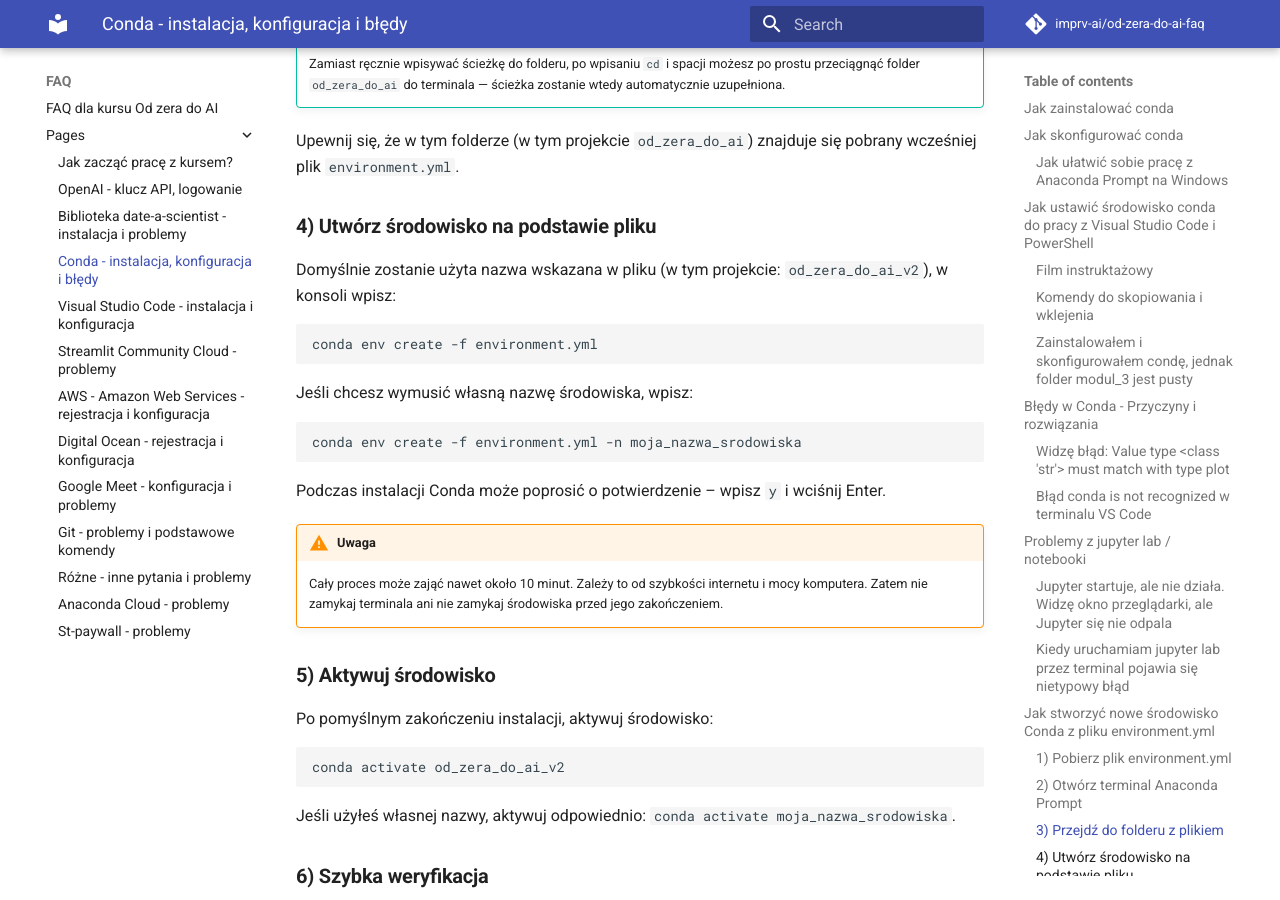
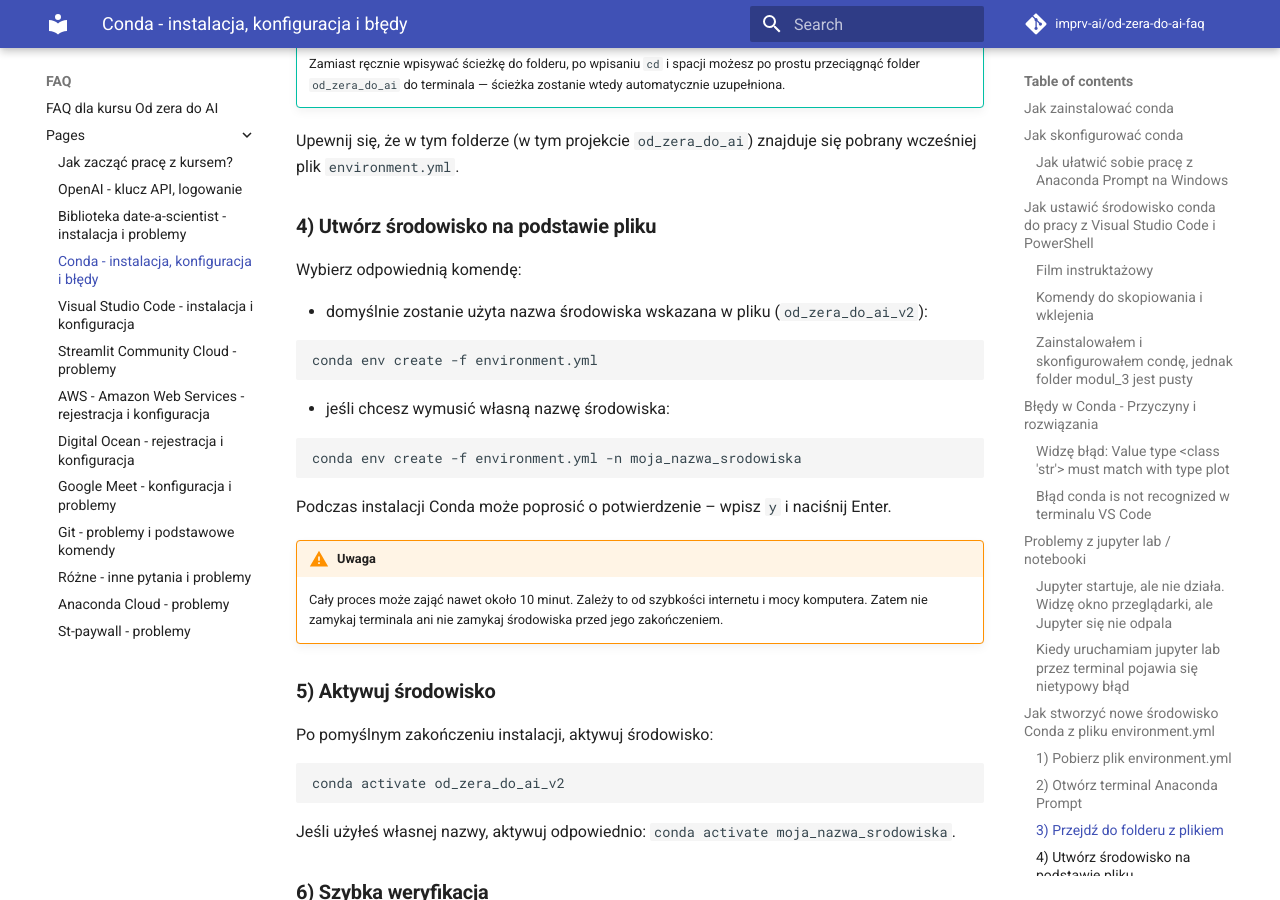
Before and after one commit to imprv-ai/od-zera-do-ai-faq, an MkDocs documentation site: the page built from docs/pages/04_conda.md, in a window 1280 px wide and 900 px high, scrolled down 12036 px. Built offline with MkDocs 1.6.1 and Material for MkDocs 9.7.7, drawn with Linux system fonts in a browser that asks for light colours; comment, search, counter and statistics services are not loaded.

Commit message:
Improving language for better understanding

````diff
--- a/docs/pages/04_conda.md
+++ b/docs/pages/04_conda.md
@@ -277,19 +277,21 @@ Upewnij się, że w tym folderze (w tym projekcie `od_zera_do_ai`) znajduje się
 
 ### **4) Utwórz środowisko na podstawie pliku**
 
-Domyślnie zostanie użyta nazwa wskazana w pliku (w tym projekcie: `od_zera_do_ai_v2`), w konsoli wpisz:
+Wybierz odpowiednią komendę:
+
+- domyślnie zostanie użyta nazwa środowiska wskazana w pliku (`od_zera_do_ai_v2`):
 
 ```bash
 conda env create -f environment.yml
 ```
 
-Jeśli chcesz wymusić własną nazwę środowiska, wpisz:
+- jeśli chcesz wymusić własną nazwę środowiska:
 
 ```bash
 conda env create -f environment.yml -n moja_nazwa_srodowiska
 ```
 
-Podczas instalacji Conda może poprosić o potwierdzenie – wpisz `y` i wciśnij Enter.
+Podczas instalacji Conda może poprosić o potwierdzenie – wpisz `y` i naciśnij Enter.
 
 !!! warning "Uwaga"
     Cały proces może zająć nawet około 10 minut. Zależy to od szybkości internetu i mocy komputera. Zatem nie zamykaj terminala ani nie zamykaj środowiska przed jego zakończeniem.
````
